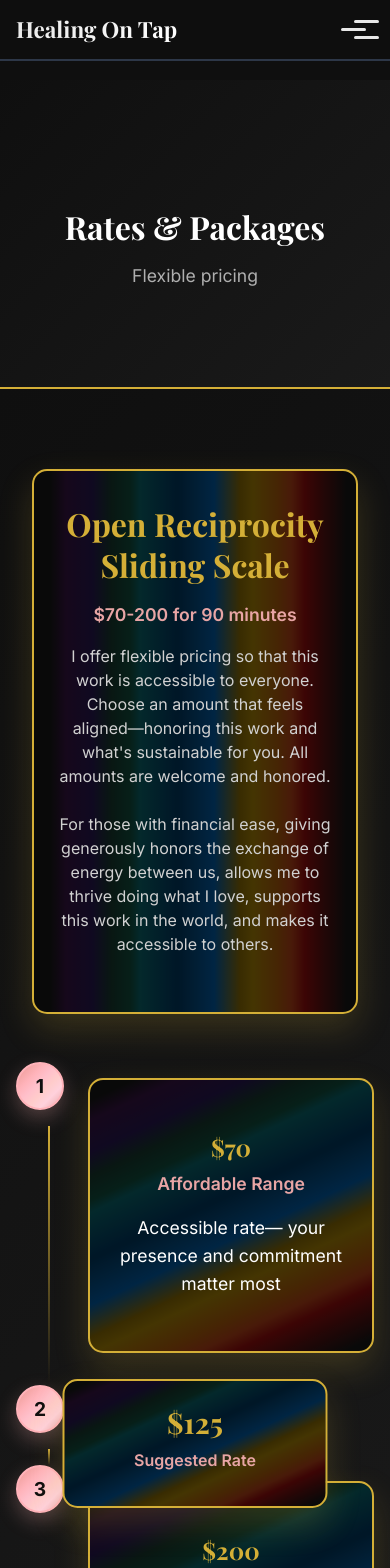
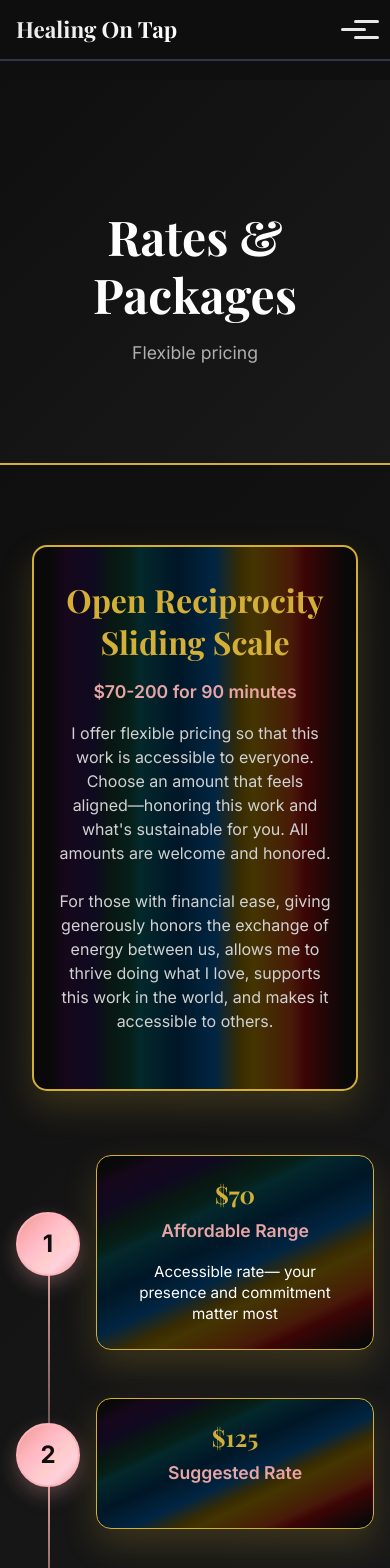
Before and after one commit to naturalCode4/kalyanamitta-website, a React (Create React App) app: page /rates in a window 390 px wide. Shown: the top 1568 px of the page. Built offline with nearby package versions, Linux system fonts and the light colour scheme; the HTML template or start-up script is replaced by a standard one.

Commit message:
first deployable responsive site

```diff
--- a/src/components/CalendlyEmbed.css
+++ b/src/components/CalendlyEmbed.css
@@ -75,6 +75,7 @@
   justify-content: center;
   align-items: center;
   min-height: 700px;
+  padding-bottom: 3.5rem;
 }
 
 .calendly-inline-widget {
@@ -86,6 +87,16 @@
   background: white;
 }
 
+.calendly-embed-container h2 {
+  font-size: 3.5rem;
+  font-weight: 700;
+  margin-bottom: 2rem;
+  padding: 2rem;
+  color: white;
+  text-align: center;
+  font-size: 3rem
+}
+
 /* Responsive Design */
 @media (max-width: 768px) {
   .calendly-embed-container {
@@ -93,8 +104,12 @@
     margin: 1rem;
   }
 
+  .calendly-embed-container h2 {
+    font-size: 2.5rem;
+  }
+
   .calendly-header h2 {
-    font-size: 2rem;
+    font-size: 2.1rem;
   }
 
   .calendly-header p {
@@ -106,27 +121,3 @@
     height: 600px;
   }
 }
-
-@media (max-width: 480px) {
-  .calendly-embed-container {
-    padding: 1rem;
-    margin: 0.5rem;
-  }
-
-  .calendly-header h2 {
-    font-size: 1.8rem;
-  }
-
-  .calendly-inline-widget {
-    min-width: 260px;
-    height: 500px;
-  }
-}
-
-.calendly-embed-container h2 {
-  font-size: 3.5rem;
-  font-weight: 700;
-  margin-bottom: 2rem;
-  color: white;
-  text-align: center;
-}
--- a/src/pages/About.css
+++ b/src/pages/About.css
@@ -456,7 +456,7 @@
 
 @media (max-width: 480px) {
   .about-hero h1 {
-    font-size: 2rem;
+    font-size: 2.25rem;
   }
 
   .philosophy-quote {
--- a/src/pages/Contact.css
+++ b/src/pages/Contact.css
@@ -108,6 +108,7 @@
   max-width: 600px;
   margin: 0 auto;
   text-align: left;
+  padding-bottom: 3.5rem;
 }
 
 .email-form .form-group {
@@ -165,9 +166,10 @@
 
 .email-form button:hover {
   background: #d4af37; /* Gold background on hover */
-  color: #333; /* Dark text on hover */
+  color: #333333; /* Dark text on hover */
   transform: translateY(-2px);
   box-shadow: 0 5px 15px rgba(212, 175, 55, 0.3);
+  border-color: white;
 }
 
 /* Responsive Design */
@@ -204,11 +206,3 @@
   padding: 0 1rem; /* Add side padding for mobile */
   box-sizing: border-box; /* Ensure padding doesn't increase width */
 }
-
-/* Add this to ensure the form doesn't overflow */
-.email-form {
-  width: 100%;
-  max-width: 600px;
-  margin: 0 auto;
-  box-sizing: border-box;
-}
--- a/src/pages/Rates.css
+++ b/src/pages/Rates.css
@@ -612,6 +612,7 @@
   align-items: center;
   flex: 1;
   position: relative;
+  z-index: 2
 }
 
 .timeline-middle-text {
@@ -709,10 +710,11 @@
   position: absolute;
   top: 2rem;
   left: 50%;
-  right: -50%;
+  /* right: -50%; */
+  width: 100%; /* Stretch to next item */
   height: 2px;
-  background: linear-gradient(to right, #e8a5a5, transparent);
-  z-index: 1;
+  background: linear-gradient(to right, #e8a5a5, rgba(232, 165, 165, 0.3));
+  z-index: -1;
 }
 
 .timeline-point:last-child::after {
@@ -736,6 +738,7 @@
   box-shadow: 0 8px 20px rgba(232, 165, 165, 0.3);
   border: 2px solid #ffb3ba;
   transition: all 0.3s ease;
+  margin-bottom: 2rem;
 }
 
 .timeline-number:hover {
@@ -745,16 +748,15 @@
 
 .timeline-content {
   background: linear-gradient(135deg, #1e1e1e 0%, #4a1a5c 10%, #3a2177 20%, #1e4d3e 30%, #125f4a 40%, #0f4c75 50%, #145a82 60%, #b45309 70%, #d4af37 80%, #8b0000 90%, #1e1e1e 100%);
-  border: 2px solid #d4af37;
+  border: 1px solid #d4af37;
   border-radius: 15px;
-  padding: 1.5rem;
+  padding: 1rem;
   box-shadow: 0 15px 35px rgba(212, 175, 55, 0.2);
   position: relative;
   overflow: hidden;
   margin-top: 1rem;
   text-align: center;
   width: 70%;
-  /* max-width: 250px; */
 }
 
 .timeline-content::before {
@@ -787,9 +789,9 @@
 }
 
 .timeline-description {
-  font-size: 1.1rem;
+  font-size: .95rem;
   color: #FFFFFF;
-  line-height: 1.6;
+  line-height: 1.4;
   margin: 0;
   position: relative;
   z-index: 2;
@@ -865,6 +867,7 @@
   text-align: center; /* Optional: Centers text */
   overflow: hidden;
   position: relative;
+  padding: .5rem 1rem
 }
 
 .flexible-content::before {
@@ -907,7 +910,7 @@
 }
 
 /* Responsive Design */
-@media (max-width: 768px) {
+@media (max-width: 900px) {
   .rates-hero {
     padding: 6rem 0 3rem;
   }
@@ -970,18 +973,44 @@
 
   .pricing-timeline {
     flex-direction: column;
-    gap: 2rem;
+    gap: 0;
   }
 
   .timeline-point {
-    flex-direction: row;
-    align-items: flex-start;
-    gap: 1.5rem;
-    text-align: left;
+    width: 100%;
+    flex-direction: row; /* Number left, Content right */
+    align-items: center; /* Align to top */
+    gap: 1rem;
+    padding-bottom: 2rem; /* Space for connecting line */
+    /* text-align: left */
   }
 
   .timeline-point::after {
     display: none;
+  }
+
+  /* Create Vertical Line */
+  .timeline-point:not(:last-child)::before {
+    content: '';
+    position: absolute;
+    top: 2rem; /* Start at center of number */
+    left: 2rem; /* Center of width (4rem/2) */
+    bottom: 0; /* Go down to next item */
+    width: 2px;
+    background: linear-gradient(to bottom, #e8a5a5, rgba(232, 165, 165, 0.3));
+    z-index: 1;
+  }
+
+  .timeline-point:not(:last-child)::before {
+    content: '';
+    position: absolute;
+    left: 2rem; /* Center of 2.5rem circle */
+    top: 40%;
+    bottom: -4rem; /* Connect to next */
+    width: 2px;
+    background: linear-gradient(to bottom, #e8a5a5, rgba(232, 165, 165, 0.3));
+    z-index: 1;
+    transform: translateY(1.25rem); /* Start below the current circle */
   }
 
   .timeline-point::before {
@@ -1000,10 +1029,15 @@
   }
 
   .timeline-number {
-    width: 3rem;
-    height: 3rem;
-    font-size: 1.2rem;
+    /* width: 2.5rem;
+    height: 2.5rem;  */
+    /* font-size: 1rem; */
     flex-shrink: 0;
+    margin-bottom: 0;
+  }
+
+  .middle-card {
+    transform: none;
   }
 
   .timeline-content {
@@ -1060,7 +1094,7 @@
 
 @media (max-width: 480px) {
   .rates-hero h1 {
-    font-size: 2rem;
+    font-size: 3rem;
   }
 
   .pricing-card {
@@ -1087,13 +1121,15 @@
 }
 
 .timeline-content {
-  height: 275px; /* Set a higher height for the content boxes */
+  height: 100%; /* Set a higher height for the content boxes */
   display: flex;
   flex-direction: column;
   justify-content: center; /* Center content vertically */
   align-items: center; /* Center content horizontally */
   text-align: center;
   box-sizing: border-box; /* Ensure padding doesn’t affect height */
+  padding-top: 1.5rem;
+  padding-bottom: 1.5rem;
 }
 
 .rates-hero {
--- a/src/pages/Rates.js
+++ b/src/pages/Rates.js
@@ -11,7 +11,7 @@ const Rates = () => {
       name: '4-Session Combo',
       description: "Invest in your healing and goals. Four potent sessions to transform your life and resolve several issues.",
       mainPrice: '$400',
-      slidingScale: '. Sliding Scale $224-640',
+      slidingScale: ' / Sliding Scale $224-640',
       originalPrice: '$500. Sliding Scale $280-800',
       discount: '20% OFF',
       features: [
@@ -25,7 +25,7 @@ const Rates = () => {
       name: '7-Session Combo',
       description: "Change your life, heal major issues, and develop your spiritual toolkit. Commit yourself to being supported with seven powerful sessions.",
       mainPrice: '$656',
-      slidingScale: '. Sliding Scale $368-1050',
+      slidingScale: ' / Sliding Scale $368-1050',
       originalPrice: '$875. Sliding Scale $490-1400',
       discount: '25% OFF',
       features: [
@@ -51,17 +51,63 @@ const Rates = () => {
           </div>
         </div>
       </section>
-      {/* Pricing Timeline */}
-      <section className="pricing-timeline-section">
+            {/* Pricing Timeline */}
+            <section className="pricing-timeline-section">
         <div className="container">
-          {/* <h2>Open Reciprocity Pricing</h2> */}
           <div className="flexible-pricing">
             <div className="flexible-content">
               <h3>Open Reciprocity Sliding Scale</h3>
               <p className="flexible-label">$70-200 for 90 minutes</p>
               <p className="subtitle">I offer flexible pricing so that this work is accessible to everyone. Choose an amount that feels aligned—honoring this work and what's sustainable for you. All amounts are welcome and honored.</p>
               <p className="subtitle">For those with financial ease, giving generously honors the exchange of energy between us, allows me to thrive doing what I love, supports this work in the world, and makes it accessible to others.</p>
-              {/* <br></br><p className="flexible-description"><em>Rates for 90 minute sessions</em></p> */}
+            </div>
+          </div>
+
+          <div className="pricing-timeline">
+            {/* Point 1: Affordable */}
+            <div className="timeline-point">
+              <div className="timeline-number">1</div>
+              <div className="timeline-content">
+                <h3>$70</h3>
+                <p className="timeline-label">Affordable Range</p>
+                <p className="timeline-description">Accessible rate— your presence and commitment matter most</p>
+              </div>
+            </div>
+
+            {/* Point 2: Suggested (NOW INLINE) */}
+            <div className="timeline-point highlighted-point">
+              <div className="timeline-number">2</div>
+              {/* Added content here inside the point */}
+              <div className="timeline-content middle-card">
+                <h3>$125</h3>
+                <p className="timeline-label">Suggested Rate</p>
+                {/* <p className="timeline-description">The standard rate that supports my livelihood and practice</p> */}
+              </div>
+            </div>
+
+            {/* Point 3: Full Value */}
+            <div className="timeline-point">
+              <div className="timeline-number">3</div>
+              <div className="timeline-content">
+                <h3>$200</h3>
+                <p className="timeline-label">Full-Value Range</p>
+                <p className="timeline-description">Reciprocates the significance of this work and supports accessibility</p>
+              </div>
+            </div>
+          </div>
+
+          {/* REMOVED the separate .timeline-middle-text div completely */}
+
+        </div>
+      </section>
+      {/* <section className="pricing-timeline-section">
+        <div className="container">
+          <div className="flexible-pricing">
+            <div className="flexible-content">
+              <h3>Open Reciprocity Sliding Scale</h3>
+              <p className="flexible-label">$70-200 for 90 minutes</p>
+              <p className="subtitle">I offer flexible pricing so that this work is accessible to everyone. Choose an amount that feels aligned—honoring this work and what's sustainable for you. All amounts are welcome and honored.</p>
+              <p className="subtitle">For those with financial ease, giving generously honors the exchange of energy between us, allows me to thrive doing what I love, supports this work in the world, and makes it accessible to others.</p>
             </div>
           </div>
           <div className="pricing-timeline">
@@ -97,7 +143,7 @@ const Rates = () => {
           </div>
 
         </div>
-      </section>
+      </section> */}
 
 
       {/* Packages Section */}
```
Also changed, not shown: src/To-Do.md (+5 -2 lines), src/pages/Contact.js (+0 -24 lines).
